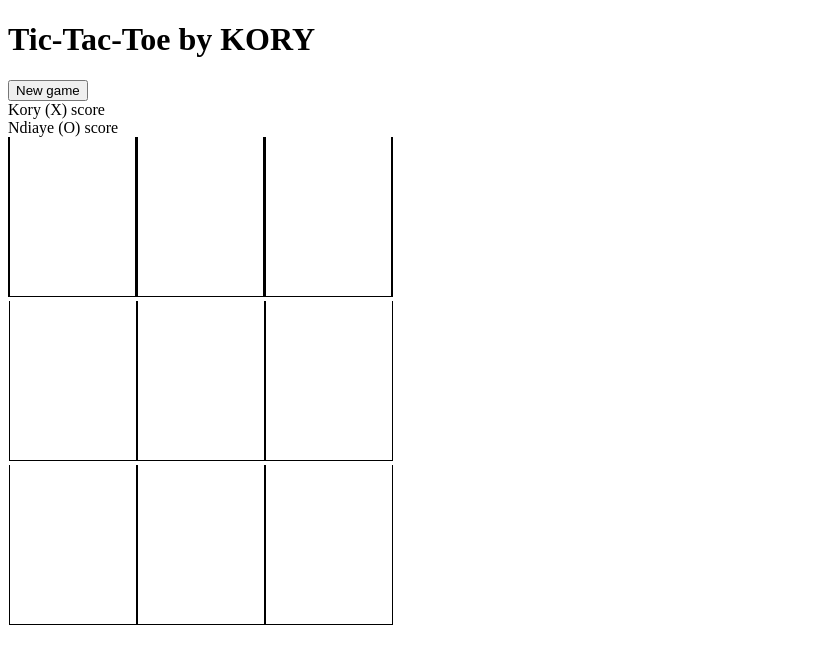
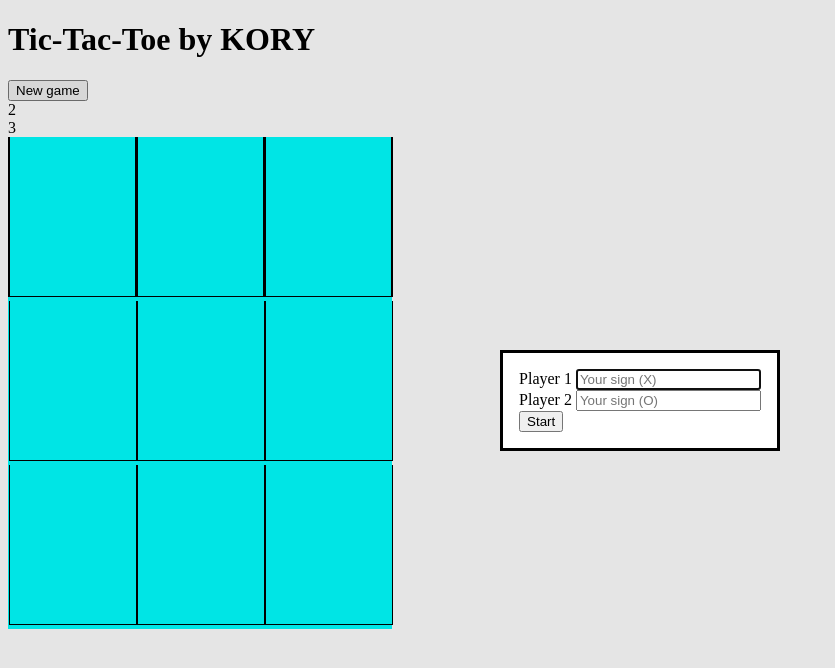
Before and after one commit to Kory221/T.O.P_Project_tic-tac-toe, a plain HTML site: page index.html in a window 1280 px wide. Both pictures are taken after a click on the button "New game". Shown: the whole page, without its empty margins (0-835 px from the left). Drawn offline with Linux system fonts and the light colour scheme.

Commit message:
bad commit

```diff
--- a/index.html
+++ b/index.html
@@ -10,12 +10,25 @@
 <body>
     <h1>Tic-Tac-Toe by KORY</h1>
     <button class="new-game">New game</button>
-    <div class="player X"> Kory (X)
-        <span>score</span>
+    <div class="player-X">
+        <span class="playerX-score"></span>
     </div>
-    <div class="Player O">Ndiaye (O)
-        <span>score</span>
+    <div class="player-O">
+        <span class="playerO-score"></span>
     </div>
     <div class="game-frame"></div>
+    <dialog>
+        <form action="" method="dialog">
+            <div class="inputX">
+                <label for="playerX"> Player 1</label>
+                <input type="text" id="playerX" placeholder="Your sign (X)" name="player 1">
+            </div>
+            <div class="inputO">
+                <label for="playerO"> Player 2</label>
+                <input type="text" id="playerO" placeholder="Your sign (O)" name="player 2">
+            </div>
+            <button id="add-players">Start</button>
+        </form>
+    </dialog>
 </body>
 </html>
--- a/javascript.js
+++ b/javascript.js
@@ -30,6 +30,13 @@ function players () {
 
 function printSign () {
     document.querySelector('.game-frame').textContent = '';
+
+    let playerXScore = document.querySelector('.playerX-score');
+    let playerOScore = document.querySelector('.playerO-score');
+
+    playerXScore.textContent = '2';
+    playerOScore.textContent = '3';
+
     let gameTurn = "X's turn";
     let count = 0;
     for (let row of gameboard().board) {
@@ -57,6 +64,9 @@ function printSign () {
 };
 
 function gameResult () {
+    let score1 = 0;
+    let score2 = 0;
+
     let result = "game over, it's a draw";
     const cell1 = document.querySelector('#row0 .col0');
     const cell2 = document.querySelector('#row0 .col1');
@@ -83,22 +93,44 @@ function gameResult () {
             && line[0].textContent === 'x')
         {
             result = 'game over, X wins';
+            score1++;
         }
         else if (line[0].textContent === line[1].textContent
             && line[0].textContent === line[2].textContent
             && line[0].textContent === 'o')
         {
             result = 'game over, O wins';
+            score2++;
         }
         else if (result === "game over, it's a draw" && line[0].textContent === '' || result === "game over, it's a draw" && line[1].textContent === '' || result === "game over, it's a draw" && line[2].textContent === '')
         {
             result = "game in process"
         };
     };
-    return {result};
+    return {result, score1, score2};
 };
 
 (function displayer() {
     const startbtn = document.querySelector('.new-game');
+    const playerX = document.querySelector('.player-X');
+    const playerO = document.querySelector('.player-O');
+    const inputX = document.querySelector('#playerX');
+    const inputO = document.querySelector ('#playerO');
+    const addPlayersBtn = document.querySelector('#add-players');
+
     startbtn.addEventListener('click', printSign);
+
+    function getNames () {
+    const dialog = document.querySelector("dialog");
+    dialog.showModal();
+    startbtn.removeEventListener('click', getNames);
+    }
+    startbtn.addEventListener('click', getNames);
+
+    addPlayersBtn.addEventListener('click', ()=>{
+    playerX.textContent = inputX.value+" (X)";
+    playerO.textContent = inputO.value+" (O)";
+
+    })
+
 })();
--- a/style.css
+++ b/style.css
@@ -9,8 +9,9 @@ html {
     box-sizing: inherit;
 }
 
-div {
+.row0, .row1, .row2 {
     margin: 0;
+    max-height: 20vh;
 }
 
 div > div {
@@ -19,4 +20,15 @@ div > div {
     border-top: none;
     height: 20vh;
     width: 10vw;
+    padding: 0;
+    margin: 0;
+    text-align: center;
+    align-content: center;
+    font-size: (50px);
 }
+
+.game-frame {
+    background-color: aqua;
+    width: fit-content;
+    height: fit-content;
+}
```
